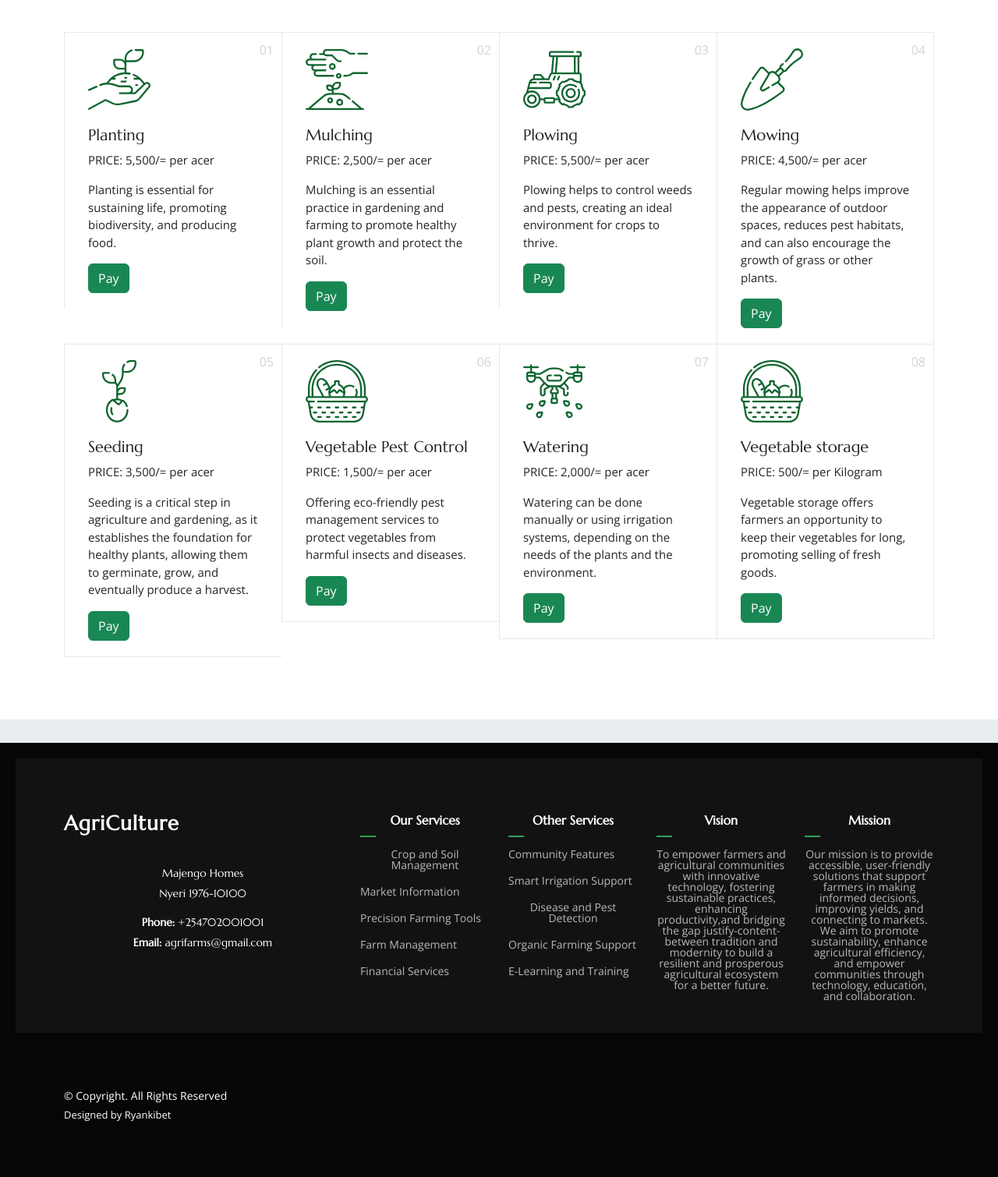
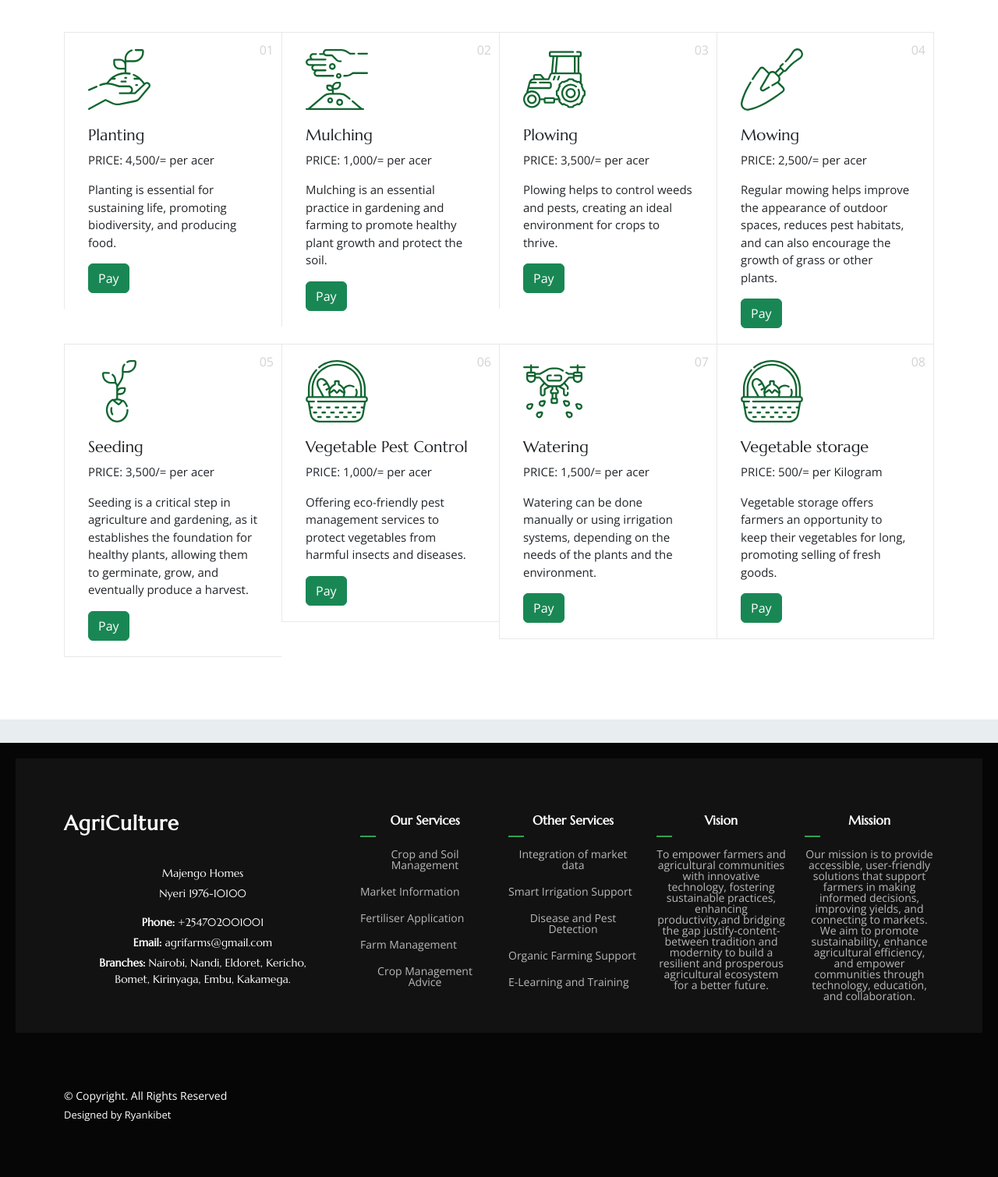
Before and after one commit to Ryankibet/Final_Project, a Django app: page /service/ in a window 1280 px wide. Shown: the part 261-1771 px from the top of the page at 78% size. Run offline with Django 4.2, Linux system fonts and the light colour scheme; parts of the project's set-up code (start-up, migrations or seed data) failed here and were passed over; some libraries are stand-ins or nearby versions.

Commit message:
updated the file

```diff
--- a/Templates/accounts/register.html
+++ b/Templates/accounts/register.html
@@ -46,8 +46,7 @@
 		</div>
 		<select class="custom-select" style="max-width: 90px;">
 			<option selected="">+254</option>
-		    <option value="1">+255</option>
-		    <option value="2">+256</option>
+
 		</select>
 	<input name="phone" class="form-control" placeholder="Phone number" type="text" style="height: 10px; " >
     </div> <!-- form-group// -->
--- a/Templates/footer.html
+++ b/Templates/footer.html
@@ -15,6 +15,9 @@
               <p>Nyeri 1976-10100</p>
               <p class="mt-3"><strong>Phone:</strong> <span>+254702001001</span></p>
               <p><strong>Email:</strong> <span>agrifarms@gmail.com</span></p>
+              <p><strong>Branches:</strong> <span>Nairobi, Nandi, Eldoret, Kericho, <br>
+                Bomet, Kirinyaga, Embu, Kakamega.
+              </span></p>
             </div>
           </div>
 
@@ -25,16 +28,16 @@
             <ul>
               <li><a href="#">Crop and Soil Management</a></li>
               <li><a href="#">Market Information</a></li>
-              <li><a href="#">Precision Farming Tools</a></li>
+              <li><a href="#">Fertiliser Application</a></li>
               <li><a href="#">Farm Management</a></li>
-              <li><a href="#">Financial Services</a></li>
+              <li><a href="#"> Crop Management Advice</a></li>
             </ul>
           </div>
 
           <div class="col-lg-2 col-md-3 footer-links">
             <h4>Other Services</h4>
             <ul>
-              <li><a href="#">Community Features</a></li>
+              <li><a href="#">Integration of market data</a></li>
               <li><a href="#">Smart Irrigation Support</a></li>
               <li><a href="#">Disease and Pest Detection</a></li>
               <li><a href="#">Organic Farming Support</a></li>
@@ -64,6 +67,7 @@
             </ul>
           </div>
 
+
         </div>
       </div>
     </div>
--- a/Templates/service.html
+++ b/Templates/service.html
@@ -30,7 +30,7 @@
               </div>
               <div class="service-item-content">
                 <h3 class="service-heading">Planting</h3>
-                <p>PRICE: 5,500/= per acer</p>
+                <p>PRICE: 4,500/= per acer</p>
                 <p>
                   Planting is essential for sustaining life, promoting biodiversity, and producing food.
                 </p>
@@ -52,7 +52,7 @@
               </div>
               <div class="service-item-content">
                 <h3 class="service-heading">Mulching</h3>
-                <p>PRICE: 2,500/= per acer</p>
+                <p>PRICE: 1,000/= per acer</p>
                 <p>
                   Mulching is an essential practice in gardening and farming to promote healthy plant growth and
                    protect the soil.
@@ -75,7 +75,7 @@
               </div>
               <div class="service-item-content">
                 <h3 class="service-heading">Plowing</h3>
-                <p>PRICE: 5,500/= per acer</p>
+                <p>PRICE: 3,500/= per acer</p>
                 <p>
                   Plowing  helps to control weeds and pests, creating an ideal
                   environment for crops to thrive.
@@ -96,7 +96,7 @@
               </div>
               <div class="service-item-content">
                 <h3 class="service-heading">Mowing</h3>
-                <p>PRICE: 4,500/= per acer</p>
+                <p>PRICE: 2,500/= per acer</p>
                 <p>
                   Regular mowing helps improve the appearance of outdoor spaces, reduces pest habitats, and can also encourage
                    the growth of grass or other plants.
@@ -141,7 +141,7 @@
               </div>
               <div class="service-item-content">
                 <h3 class="service-heading">Vegetable Pest Control</h3>
-                <p>PRICE: 1,500/= per acer</p>
+                <p>PRICE: 1,000/= per acer</p>
                 <p>
                   Offering eco-friendly pest management services to protect vegetables from harmful insects and diseases.
               </div>
@@ -161,7 +161,7 @@
               </div>
               <div class="service-item-content">
                 <h3 class="service-heading">Watering</h3>
-                <p>PRICE: 2,000/= per acer</p>
+                <p>PRICE: 1,500/= per acer</p>
                 <p>
                   Watering can be done manually or using irrigation systems, depending on the
                   needs of the plants and the environment.
```
Also changed, not shown: db.sqlite3.
